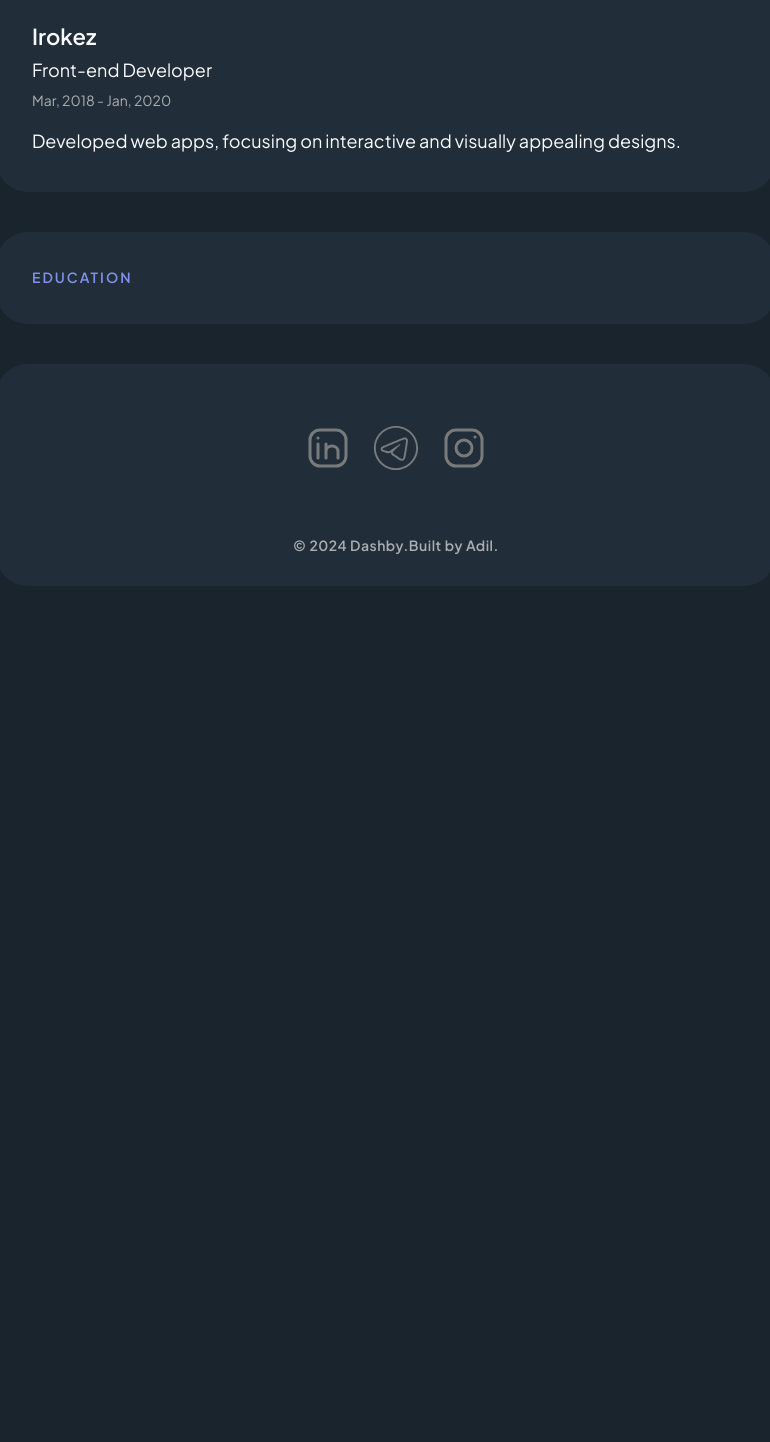
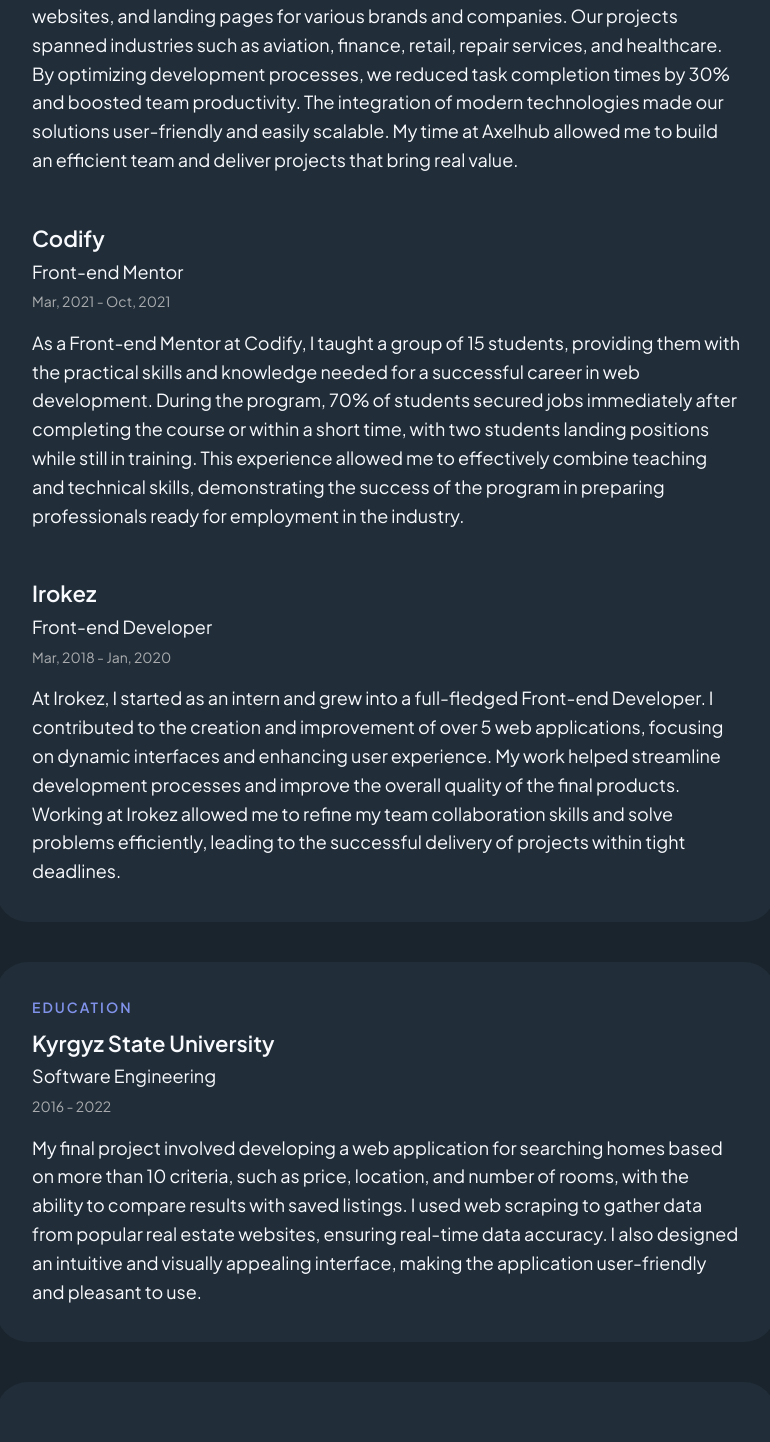
Before and after one commit to ishenkulovv/ishenkulove, a React (Vite) app: page /resume in a window 1280 px wide. Shown: the part 1044-2486 px from the top of the page, without its empty margins (434-1204 px from the left). Before the commit the page ends 1659 px from the top, so only its background shows below. Built offline with nearby package versions, Linux system fonts and the light colour scheme.

Commit message:
add texts

```diff
--- a/src/app/data/company.js
+++ b/src/app/data/company.js
@@ -3,12 +3,26 @@
 		name: "Axelhub",
 		date: "Jan, 2020 - now",
 		position: "Front-end Lead/Developer",
-		description: "Spearheaded a variety of projects as a sole developer and team leader, including CRM systems, e-commerce platforms, and landing pages"
+		description: "At Axelhub, I started as the sole front-end developer and built a team of 5 specialists. Together, " +
+				"we delivered dozens of projects, including CRM systems, e-commerce platforms, mobile applications, dashboards, operational tracking websites, " +
+				"and landing pages for various brands and companies. Our projects spanned industries such as aviation, finance, retail, repair services, and healthcare. " +
+				"By optimizing development processes, we reduced task completion times by 30% and boosted team productivity. The integration of modern technologies made " +
+				"our solutions user-friendly and easily scalable. My time at Axelhub allowed me to build an efficient team and deliver projects that bring real value."
+	},
+	{
+		name: "Codify",
+		date: "Mar, 2021 - Oct, 2021",
+		position: "Front-end Mentor",
+		description: "As a Front-end Mentor at Codify, I taught a group of 15 students, providing them with the practical skills and knowledge needed for a successful career in web development. " +
+				"During the program, 70% of students secured jobs immediately after completing the course or within a short time, with two students landing positions while still in training. " +
+				"This experience allowed me to effectively combine teaching and technical skills, demonstrating the success of the program in preparing professionals ready for employment in the industry."
 	},
 	{
 		name: "Irokez",
 		date: "Mar, 2018 - Jan, 2020",
 		position: "Front-end Developer",
-		description: "Developed web apps, focusing on interactive and visually appealing designs."
+		description: "At Irokez, I started as an intern and grew into a full-fledged Front-end Developer. I contributed to the creation and improvement of over 5 web applications, " +
+				"focusing on dynamic interfaces and enhancing user experience. My work helped streamline development processes and improve the overall quality of the final products. " +
+				"Working at Irokez allowed me to refine my team collaboration skills and solve problems efficiently, leading to the successful delivery of projects within tight deadlines."
 	},
 ]
--- a/src/pages/resume/resume.styled.js
+++ b/src/pages/resume/resume.styled.js
@@ -21,6 +21,7 @@
 	line-height: 1.4em;
 	text-decoration: none;
 	text-transform: none;
+	${fadeInText}
 `
 export const DateText = styled.p`
 	font-size: 14px;
@@ -31,6 +32,7 @@
 	text-decoration: none;
 	text-transform: none;
 	color: rgb(171, 173, 176);
+	${fadeInText}
 `
 
 export const Text = styled.p`
--- a/src/pages/resume/ui/education/Education.jsx
+++ b/src/pages/resume/ui/education/Education.jsx
@@ -1,10 +1,20 @@
 import {Block} from "../../../../app/style/global.styled.js";
-import {Title} from "../../resume.styled.js";
+import {DateText, ExperienceWrapper, SubTitle, Text, Title} from "../../resume.styled.js";
 
 const Education = () => {
 	return (
 			<Block $padding={"36px"} $delay={0.8} $duration={0.5}>
 				<Title>Education</Title>
+				<ExperienceWrapper>
+					<SubTitle $delay={0.8} $duration={0.5}>Kyrgyz State University</SubTitle>
+					<Text $delay={0.9} $duration={0.5}>Software Engineering</Text>
+					<DateText  $delay={1} $duration={0.5}>2016 - 2022</DateText>
+					<Text $delay={1.1} $duration={0.5}>
+						My final project involved developing a web application for searching homes based on more than 10 criteria, such as price, location, and number of rooms,
+						with the ability to compare results with saved listings. I used web scraping to gather data from popular real estate websites, ensuring real-time data accuracy.
+						I also designed an intuitive and visually appealing interface, making the application user-friendly and pleasant to use.
+					</Text>
+				</ExperienceWrapper>
 			</Block>
 	);
 };
--- a/src/pages/resume/ui/experience/Experience.jsx
+++ b/src/pages/resume/ui/experience/Experience.jsx
@@ -8,10 +8,10 @@
 				<Title>Experience</Title>
 				{COMPANY_LIST?.map((company, index) => (
 						<ExperienceWrapper key={index}>
-							<SubTitle>{company?.name}</SubTitle>
-							<Text>{company?.position}</Text>
-							<DateText>{company?.date}</DateText>
-							<Text>{company?.description}</Text>
+							<SubTitle $delay={0.4 + (index / 3.5)} $duration={0.5}>{company?.name}</SubTitle>
+							<Text $delay={0.5 + (index / 3.5)} $duration={0.5}>{company?.position}</Text>
+							<DateText  $delay={0.6 + (index / 3.5)} $duration={0.5}>{company?.date}</DateText>
+							<Text $delay={0.7 + (index / 3.5)} $duration={0.5}>{company?.description}</Text>
 						</ExperienceWrapper>
 				))}
 			</Block>
```
